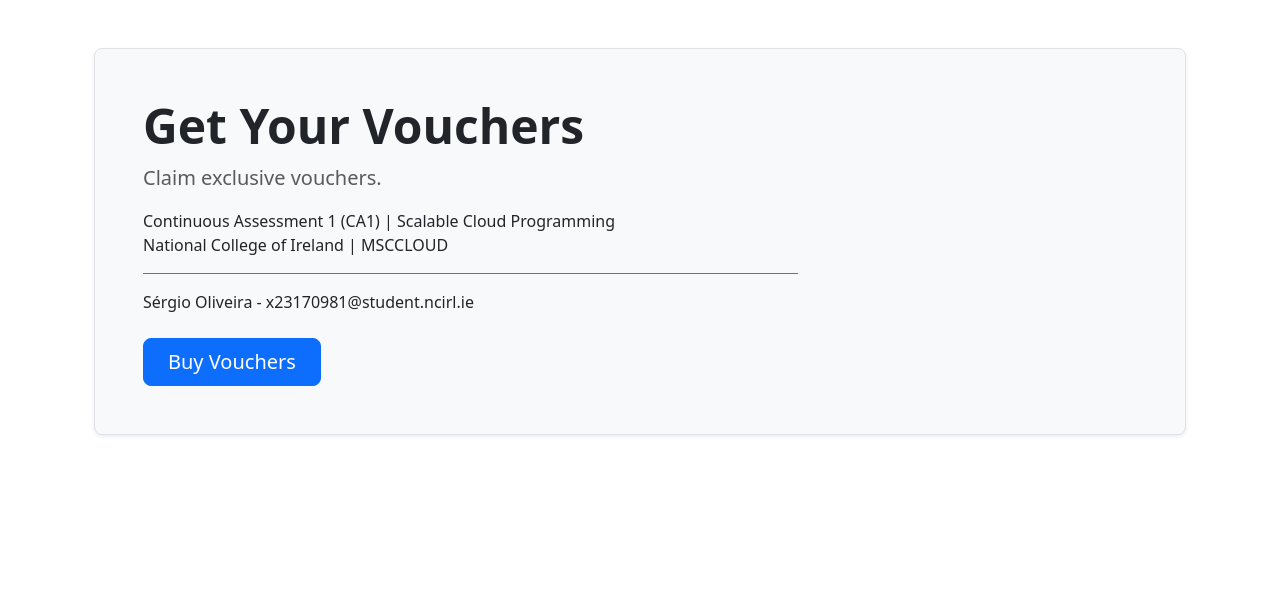
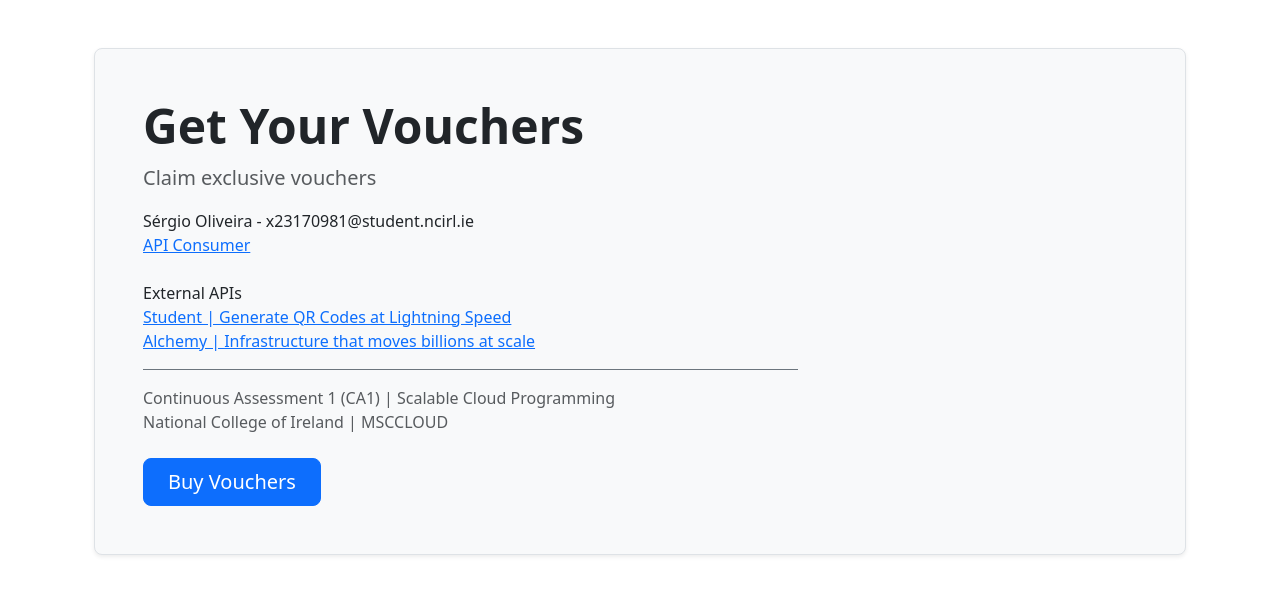
Before and after one commit to sergio-oliveira-br/safetrade_client_service, a Django app: page / in a window 1280 px wide. Shown: the top 595 px of the page. Run offline with Django 5.2, Linux system fonts and the light colour scheme.

Commit message:
Update index.html

```diff
--- a/vouchers_client/templates/core/index.html
+++ b/vouchers_client/templates/core/index.html
@@ -8,17 +8,33 @@
             <div class="row align-items-center">
                 <div class="col-md-8">
                     <h1 class="display-5 fw-bold text-dark">Get Your Vouchers</h1>
-                    <p class="lead text-muted">Claim exclusive vouchers.</p>
+                    <p class="lead text-muted">Claim exclusive vouchers</p>
 
-                     <ul class="list-unstyled">
-                         <li><i class="bi bi-shield-lock"></i>Continuous Assessment 1 (CA1) | Scalable Cloud Programming</li>
-                         <li><i class="bi bi-geo-alt"></i>National College of Ireland | MSCCLOUD</li>
-                     </ul>
+                    <ul class="list-unstyled">
+                        <li class="">Sérgio Oliveira - x23170981@student.ncirl.ie</li>
+                        <li><a class="bi bi-shield-lock"
+                               href="https://app.swaggerhub.com/apis/student-c67-be7/api-safetrade-voucher/1.0.0">
+                            API Consumer</a></li>
 
-                    <p class="pt-3 border-top border-secondary">Sérgio Oliveira - x23170981@student.ncirl.ie</p>
+                        <li><br></li>
+
+                        <li>External APIs </li>
+                        <li><a href="https://heroic-nougat-c67308.netlify.app">Student | Generate QR Codes at Lightning Speed </a></li>
+                        <li><a href="https://www.alchemy.com">Alchemy | Infrastructure that moves billions at scale</a></li>
+
+                    </ul>
+
+
+                    <ul class="list-unstyled text-muted pt-3 border-top border-secondary">
+                        <li><i class="bi bi-shield-lock"></i>Continuous Assessment 1 (CA1) | Scalable Cloud Programming
+                        </li>
+                        <li><i class="bi bi-geo-alt"></i>National College of Ireland | MSCCLOUD</li>
+                    </ul>
+
 
                     <div class="d-flex gap-2 mt-4">
-                        <a class="btn btn-primary btn-lg px-4" href="{% url 'showroom' %}" role="button">Buy Vouchers</a>
+                        <a class="btn btn-primary btn-lg px-4" href="{% url 'showroom' %}" role="button">Buy
+                            Vouchers</a>
                     </div>
                 </div>
             </div>
```
